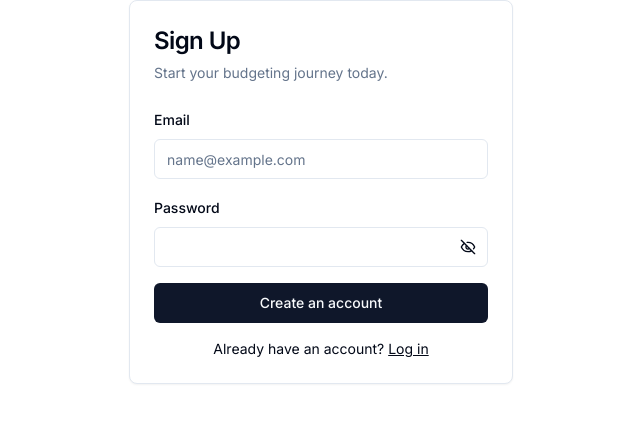
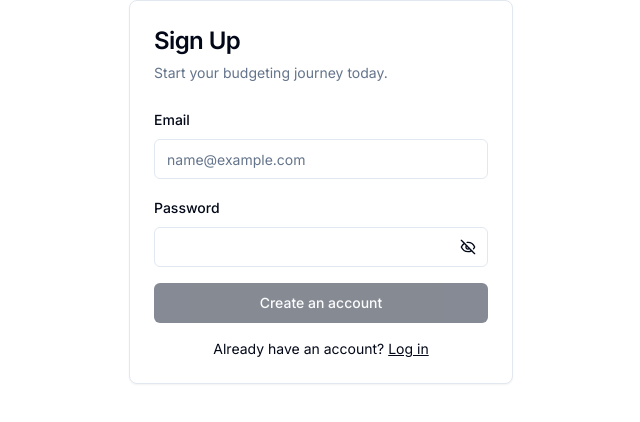
Before and after one commit to AntoineTA/WalletWrap, a Next.js app: page /signup in a window 1280 px wide. Shown: the top 422 px of the page, without its empty margins (319-959 px from the left). Built offline with nearby package versions, Linux system fonts and the light colour scheme.

Commit message:
disable submit button if invalid

```diff
--- a/app/(auth)/signup/SignupForm.tsx
+++ b/app/(auth)/signup/SignupForm.tsx
@@ -79,7 +79,11 @@ const SignupForm = () => {
                 )}
               />
             </div>
-            <Button type="submit" className="w-full">
+            <Button
+              type="submit"
+              className="w-full"
+              disabled={!form.formState.isValid}
+            >
               Create an account
             </Button>
           </div>
```
Also changed, not shown: 1 other file (tests, documents, lock files or other folders).
